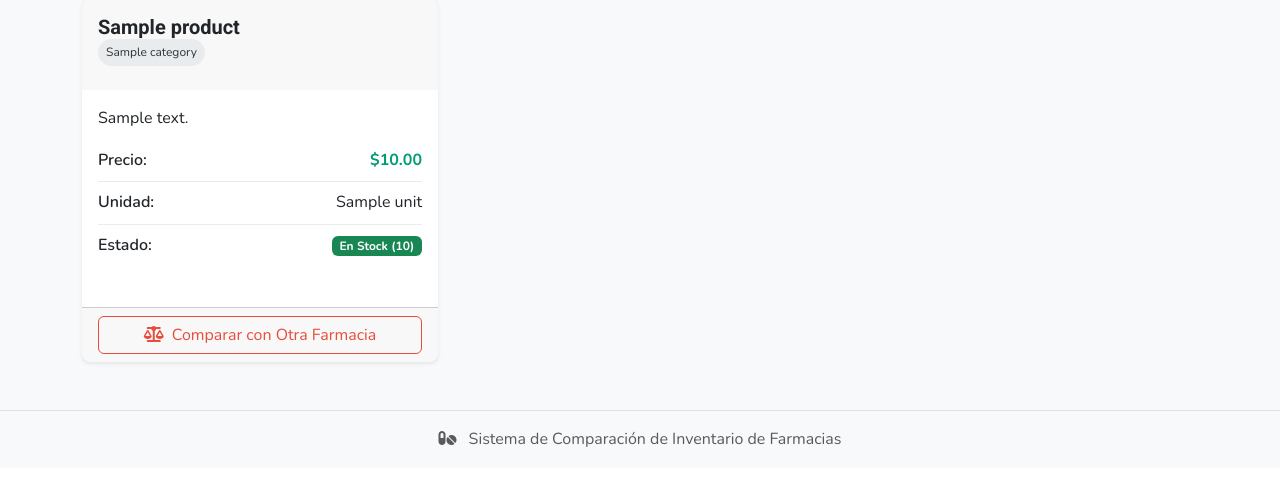
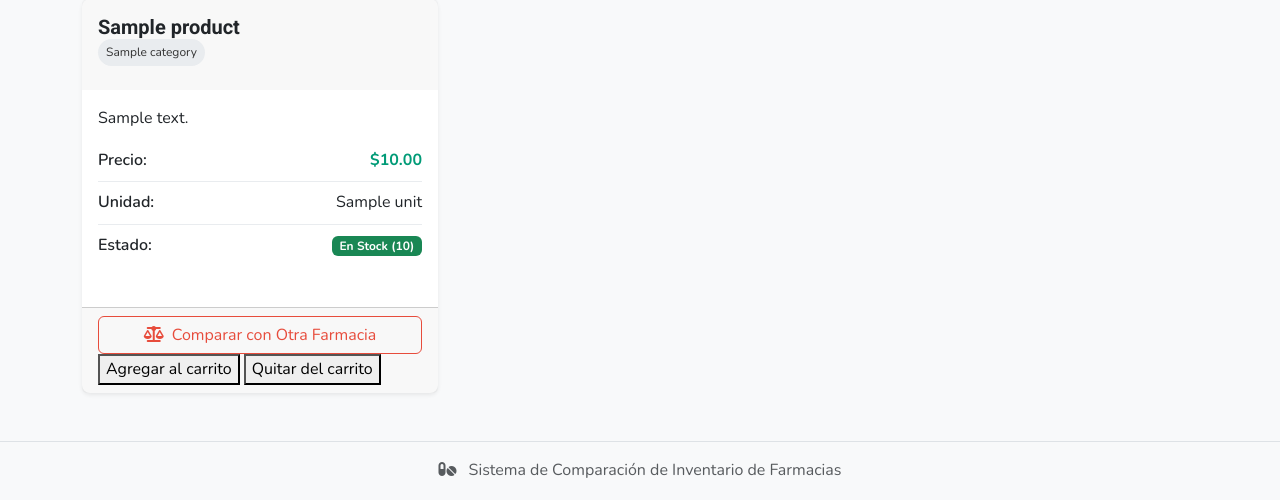
Before and after one commit to ramielk/Comparador-de-precios-farmacias, a Flask app: template templates/pharmacy.html in a window 1280 px wide. Shown: the part 335-835 px from the top of the page. Before the commit the page ends 782 px from the top, so only its background shows below. Run offline with Flask 3, Linux system fonts and the light colour scheme; the template is opened without the code that fills it: most values are stand-ins (such as "Sample title", 1, 10 or a date in 2020).

Commit message:
pharmacy.html

```diff
--- a/templates/pharmacy.html
+++ b/templates/pharmacy.html
@@ -91,6 +91,12 @@
                     <a href="{{ url_for('compare', product1=product.id, pharmacy1=pharmacy_id) }}" class="btn btn-outline-accent w-100">
                         <i class="fas fa-balance-scale me-2"></i>Comparar con Otra Farmacia
                     </a>
+                    <form action="{{ url_for('add_cart_route', pharmacy_id=pharmacy_id, product_id=producto.id) }}" method="post" style="display:inline;">
+                     <button type="submit">Agregar al carrito</button>
+                      </form>
+                      <form action="{{ url_for('remove_cart_route', pharmacy_id=pharmacy_id, product_id=producto.id) }}" method="post" style="display:inline;">
+                          <button type="submit">Quitar del carrito</button>
+                       </form>
                 </div>
             </div>
         </div>
```
